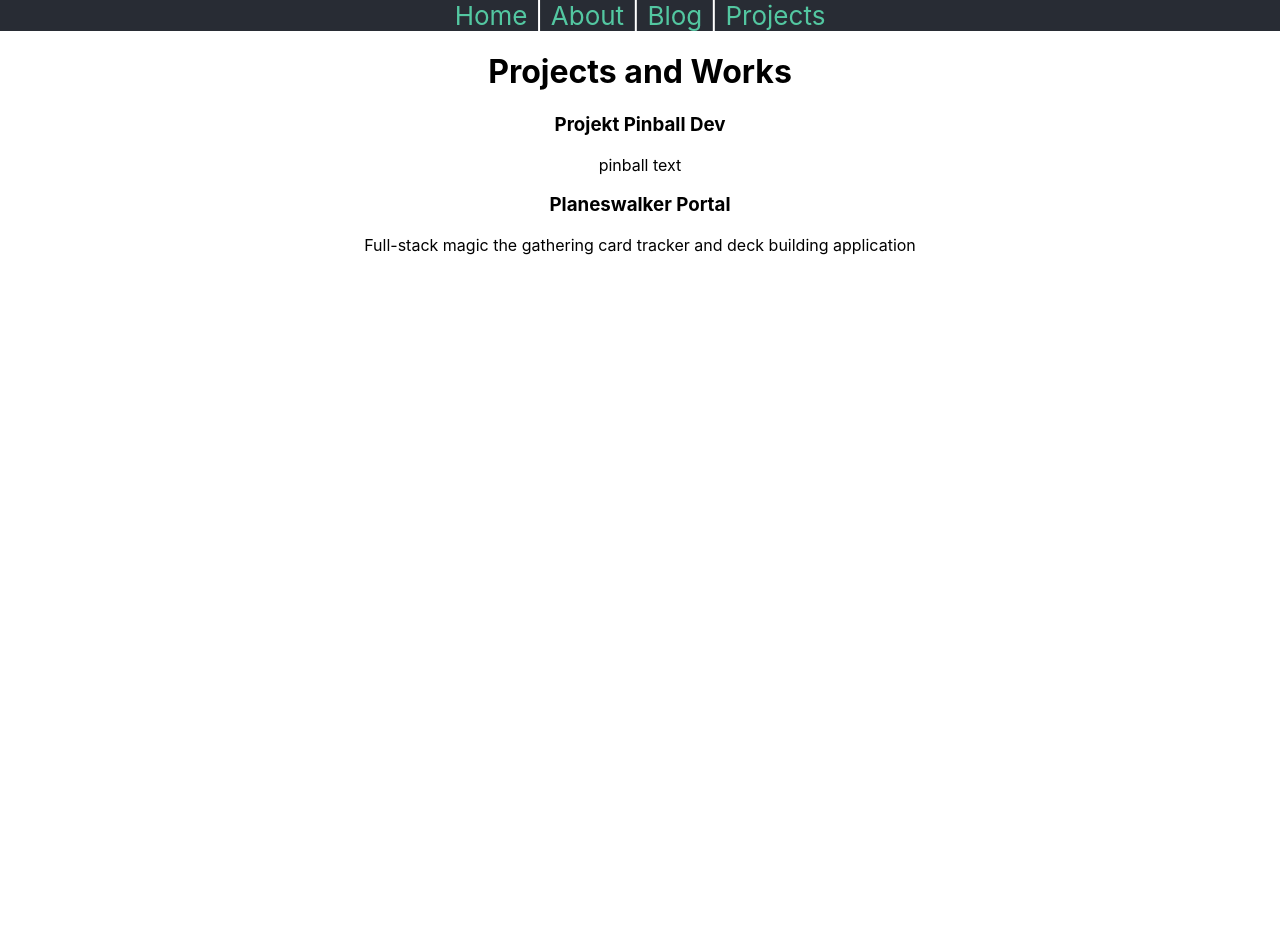
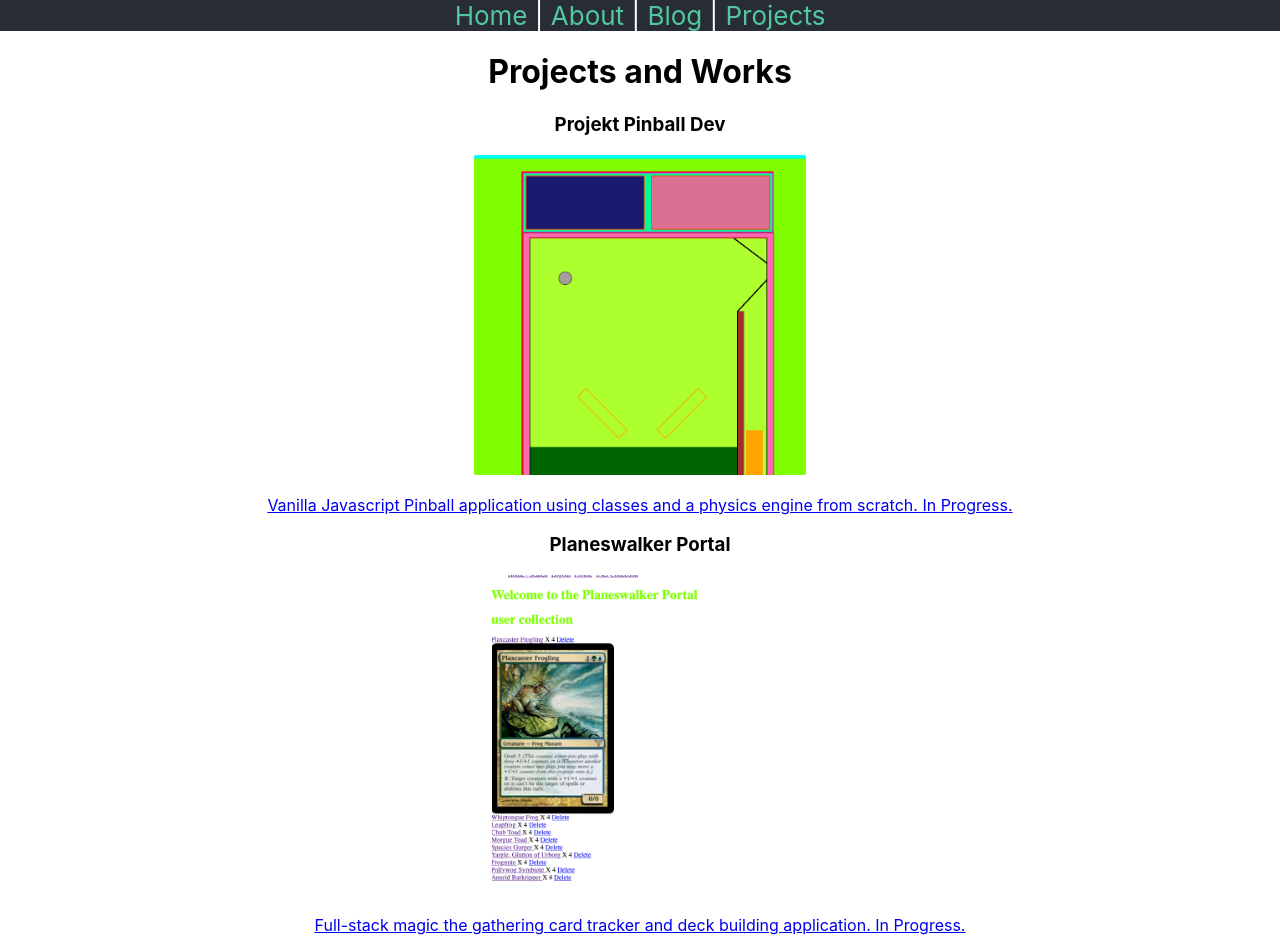
Before and after one commit to WDI-SEA/react-router-portfolio, a React (Create React App) app: page /projects in a window 1280 px wide. Before the commit the page ends 800 px from the top, so only its background shows below. Built offline with nearby package versions, Linux system fonts and the light colour scheme.

Commit message:
basic styling stuff

```diff
--- a/src/App.css
+++ b/src/App.css
@@ -59,10 +59,40 @@ nav > a:hover {
   margin: 0 auto;
   width: 75vw;
 }
+.abt_skills{
+  margin: 0 auto;
+  padding: .25em;
+  width: 75vw;
+}
 
+
+.borderImg{
+  border: seagreen;
+  border-radius: 2px;
+  height: 40vh;
+}
+
+.blogPost_container{
+  display: grid;
+  align-items: center;
+  justify-content: space-around;
+  padding: 3em;
+}
+
+.main_about_container{
+  display: flex;
+  flex-direction: column;
+  align-items: center;
+}
+
+.abt_contact{
+  width: 80vw;
+  display: flex;
+  flex-direction: column;
+  justify-content: space-around;
+}
 .contact_list {
   list-style-type: none;
-  margin: 0 auto;
   display: flex;
   flex-direction: row;
   justify-content: space-around;
--- a/src/components/pages/Home.js
+++ b/src/components/pages/Home.js
@@ -12,7 +12,7 @@ class Home extends React.Component {
           <h3>Music Cultures and Software Experiments</h3>
           <h3>Writer, Researcher, Curator</h3>
         </div>
-        <img className='main_img' src='https://i.imgur.com/XqswHBj.jpg' alt="art installation" />s
+        <img className='main_img' src='https://i.imgur.com/XqswHBj.jpg' alt="art installation" />
       </div>
     )
   }
--- a/src/components/pages/Projects.js
+++ b/src/components/pages/Projects.js
@@ -1,4 +1,6 @@
 import React from 'react';
+import pinball from './img_assets/pinball.png'
+import planeswalker from './img_assets/planeswalker.png'
 
 class Projects extends React.Component {
   render () {
@@ -6,9 +8,15 @@ class Projects extends React.Component {
       <div className='main_projects_container'>
         <h1> Projects and Works</h1>
         <h3>Projekt Pinball Dev</h3>
-        <p>pinball text</p>
+        <img className="borderImg" src={pinball} alt="pinball project" />
+        <a href="https://sameghosts.github.io/ProjektPinballDev/">
+        <p>Vanilla Javascript Pinball application using classes and a physics engine from scratch. In Progress.</p>
+        </a>
         <h3>Planeswalker Portal</h3>
-        <p>Full-stack magic the gathering card tracker and deck building application</p>
+        <img className="borderImg" src={planeswalker} alt="pinball project" />
+        <a href="https://planeswalkerportal11221.herokuapp.com/">
+        <p>Full-stack magic the gathering card tracker and deck building application. In Progress.</p>
+        </a>
       </div>
     )
   }
```
Also changed, not shown: src/components/pages/img_assets/pinball.png (added), src/components/pages/img_assets/planeswalker.png (added).
